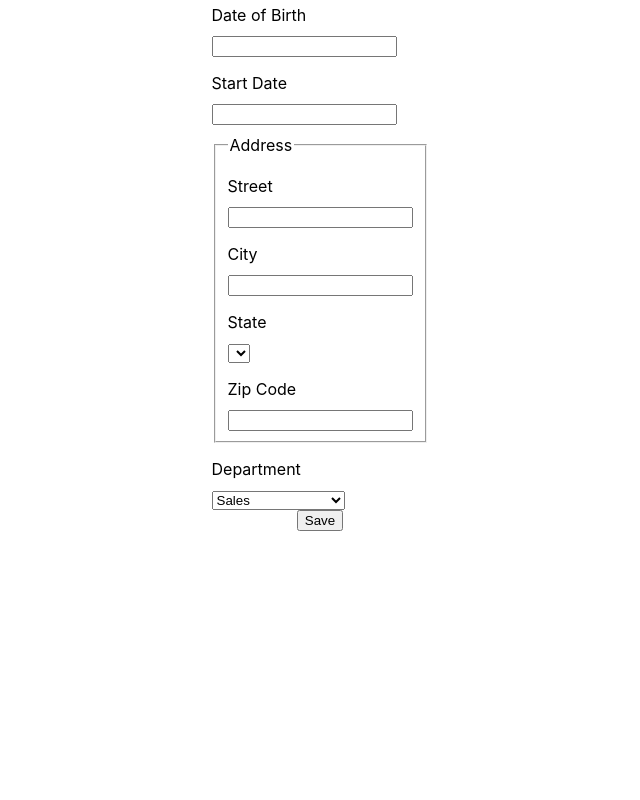
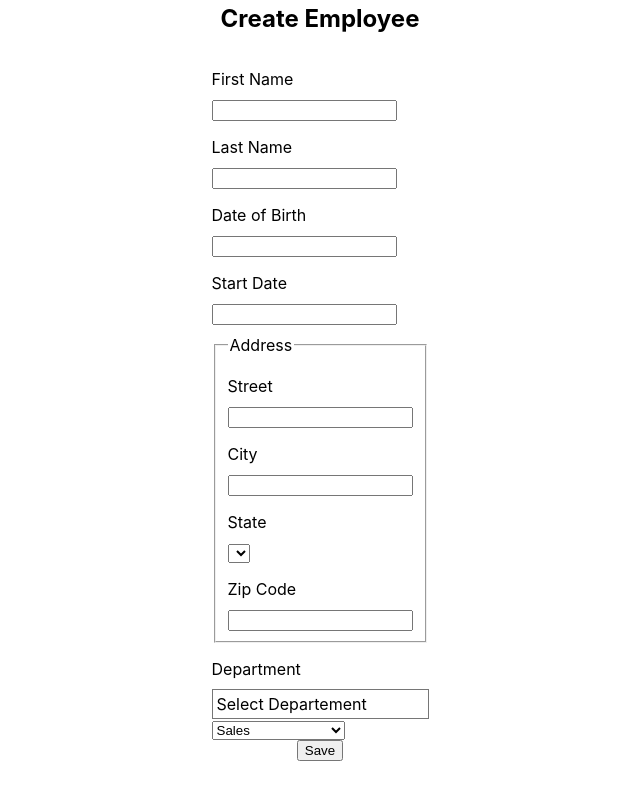
Before and after one commit to HindG/HRnet-Front, a React (Create React App) app: page / in a window 1280 px wide. Shown: the part 318-1118 px from the top of the page, without its empty margins (320-960 px from the left). Before the commit the page ends 849 px from the top, so only its background shows below. Built offline with nearby package versions, Linux system fonts and the light colour scheme.

Commit message:
Add dropdown

```diff
--- a/src/Pages/Home/Home.js
+++ b/src/Pages/Home/Home.js
@@ -1,8 +1,34 @@
-import { Fragment } from "react"
+import { Fragment, useState, useRef, useEffect } from "react"
 import "./home.css"
 // import { NpmModale } from "modale-hind08"
 
 function Home() {
+    const [displayDepartmentDropdown, setDisplayDepartmentDropdown] = useState(false);
+    const [selectedDepartment, setSelectedDepartment] = useState("Select Departement")
+    const ref = useRef()
+
+    function handleDepartmentDropdown() {
+        setDisplayDepartmentDropdown(!displayDepartmentDropdown)
+    }
+
+    useEffect(() => {
+        const checkIfClickedOutside = e => {
+            if (displayDepartmentDropdown && ref.current && !ref.current.contains(e.target)) {
+                setDisplayDepartmentDropdown(false)
+            }
+        }
+        document.addEventListener("mousedown", checkIfClickedOutside)
+
+        return () => {
+            document.removeEventListener("mousedown", checkIfClickedOutside)
+        }
+    }, [displayDepartmentDropdown])
+
+    function handleOptionClick(value) {
+       setSelectedDepartment(value)
+       setDisplayDepartmentDropdown(false)
+
+    }
 
     return (
         <Fragment>
@@ -42,6 +68,18 @@ function Home() {
                         <input id="zip-code" type="number" />
                     </fieldset>
                     <label htmlFor="department">Department</label>
+                    <div ref={ref}>
+                        <div className="departement-dropdown padding-4" onClick={handleDepartmentDropdown}>{selectedDepartment}</div>
+                        {displayDepartmentDropdown &&
+                            <div className="departement-dropdown__container departement-dropdown">
+                                <div className="departement-dropdown__option" onClick={() => handleOptionClick("Sales")}>Sales</div>
+                                <div className="departement-dropdown__option" onClick={() => handleOptionClick("Marketing")}>Marketing</div>
+                                <div className="departement-dropdown__option" onClick={() => handleOptionClick("Engineering")}>Engineering</div>
+                                <div className="departement-dropdown__option" onClick={() => handleOptionClick("Human Resources")}>Human Resources</div>
+                                <div className="departement-dropdown__option" onClick={() => handleOptionClick("Legal")}>Legal</div>
+                            </div>
+                        }
+                    </div>
                     <select name="department" id="department">
                         <option>Sales</option>
                         <option>Marketing</option>
--- a/src/Pages/Home/home.css
+++ b/src/Pages/Home/home.css
@@ -10,6 +10,7 @@
     flex-direction: column;
     align-items: center;
     justify-content: center;
+    margin-bottom: 200px;
 }
 
 label {
@@ -21,3 +22,30 @@ label {
 .address {
     margin-top: 10px;
 }
+
+.departement-dropdown {
+    border-width: 1px;
+    border-style: solid;
+    border-color: rgb(118, 118, 118);
+}
+
+.departement-dropdown__container {
+    position: absolute;
+    width: 207px;
+    background-color: #ffffff;
+    box-shadow: rgb(0 0 0 / 24%) 0px 3px 8px;
+}
+
+.departement-dropdown__option {
+    padding-left: 4px;
+    cursor: default;
+}
+
+.departement-dropdown__option:hover {
+    background-color: #3498DB;
+    color: #ffffff
+}
+
+.padding-4 {
+    padding: 4px;
+}
```
